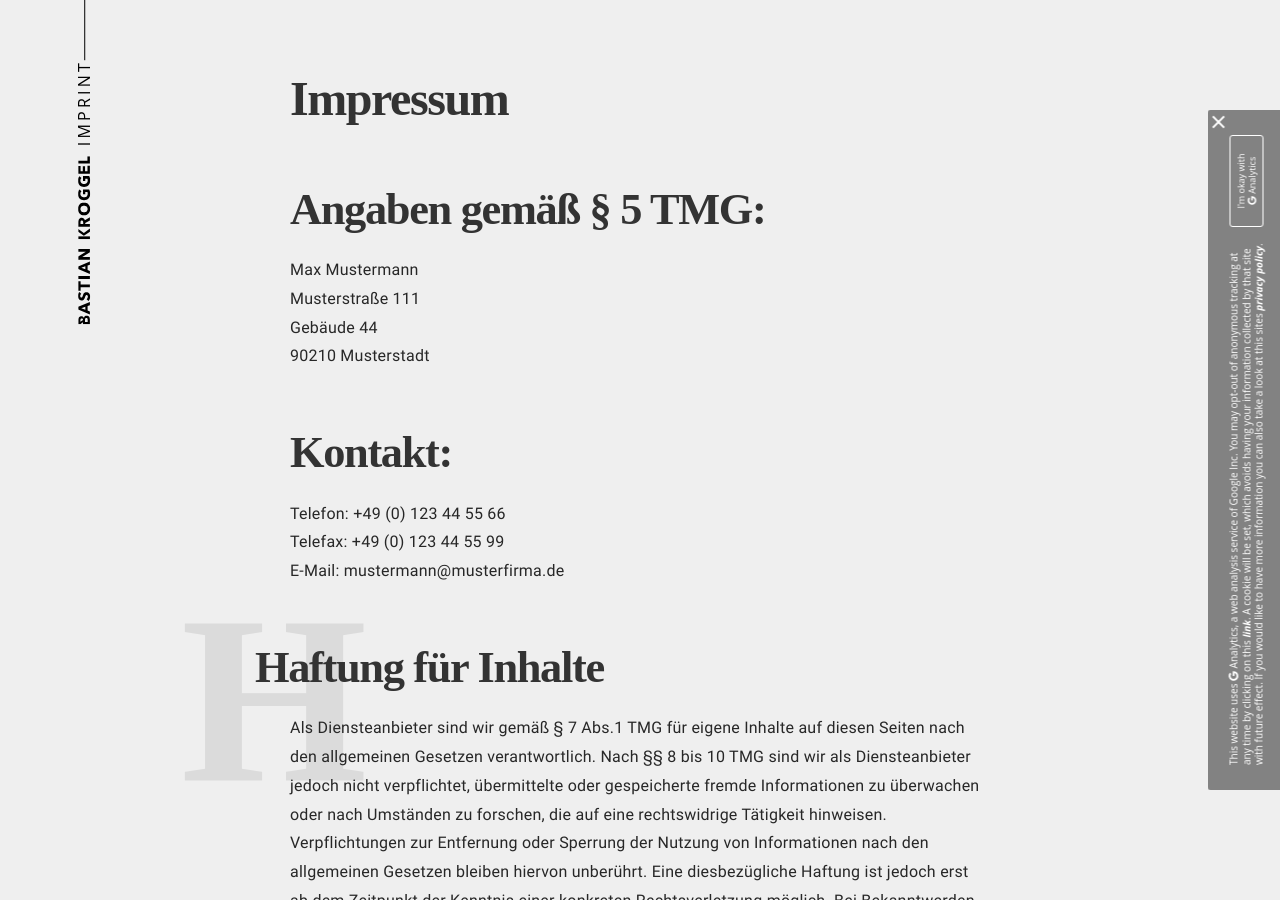
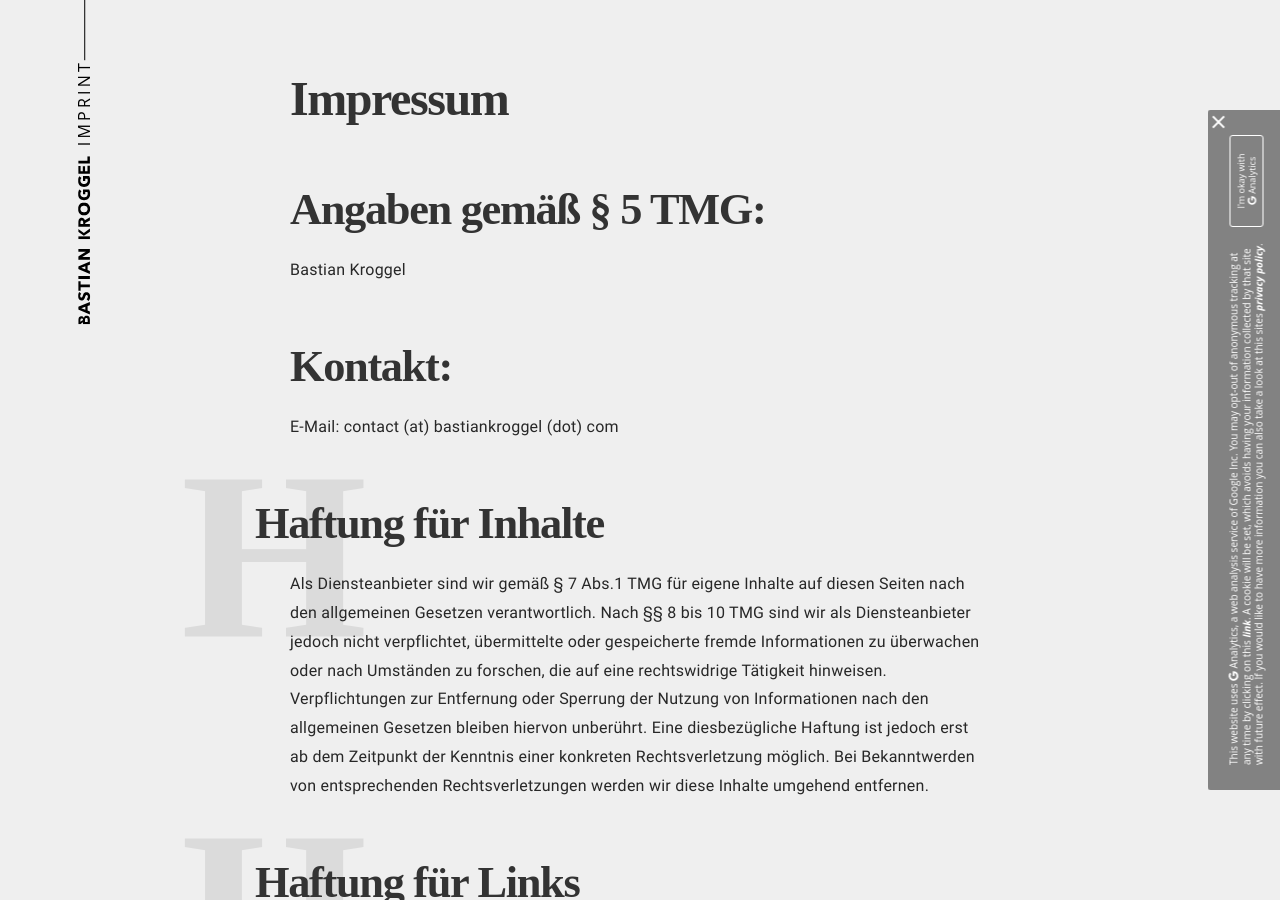
Before and after one commit to bkroggel/luzid, a Jekyll site: the page built from imprint.md, in a window 1280 px wide and 900 px high, scrolled down 372 px. Built offline with Jekyll 4.4.1, drawn with Linux system fonts in a browser that asks for light colours; nearby versions of some CDN libraries; some web fonts are replaced.

Commit message:
updated imprint, fixed typo on about

```diff
--- a/imprint.md
+++ b/imprint.md
@@ -8,16 +8,11 @@ title: Imprint
 
 ## Angaben gem&auml;&szlig; &sect; 5 TMG:
 {:.no_initial}
-Max Mustermann
-Musterstra&szlig;e 111
-Geb&auml;ude 44
-90210 Musterstadt
+Bastian Kroggel
 
 ## Kontakt:
 {:.no_initial}
-Telefon: +49 (0) 123 44 55 66
-Telefax: +49 (0) 123 44 55 99
-E-Mail: mustermann@musterfirma.de
+E-Mail: contact (at) bastiankroggel (dot) com
 
 ## Haftung f&uuml;r Inhalte
 Als Diensteanbieter sind wir gem&auml;&szlig; &sect; 7 Abs.1 TMG f&uuml;r eigene Inhalte auf diesen Seiten nach den allgemeinen Gesetzen verantwortlich. Nach &sect;&sect; 8 bis 10 TMG sind wir als Diensteanbieter jedoch nicht verpflichtet, &uuml;bermittelte oder gespeicherte fremde Informationen zu &uuml;berwachen oder nach Umst&auml;nden zu forschen, die auf eine rechtswidrige T&auml;tigkeit hinweisen.
```
Also changed, not shown: about.md (+1 -1 lines).
